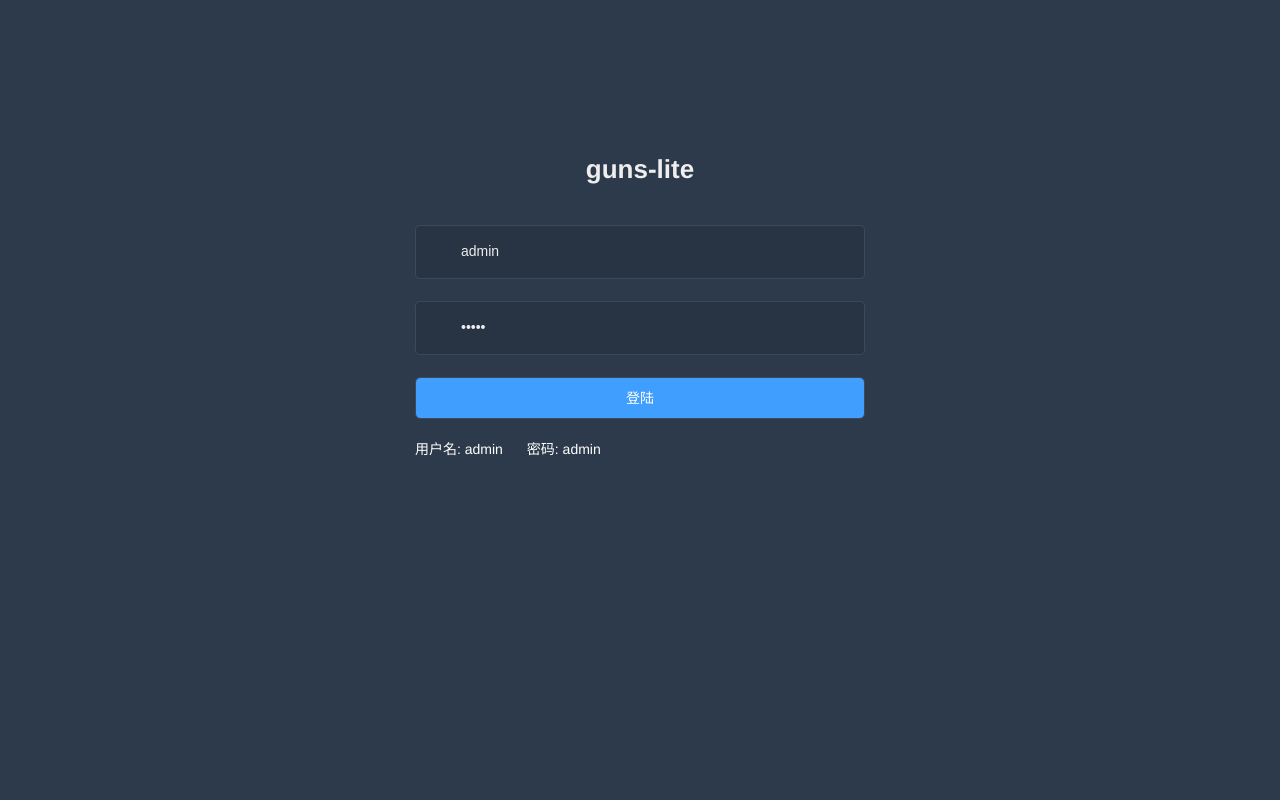
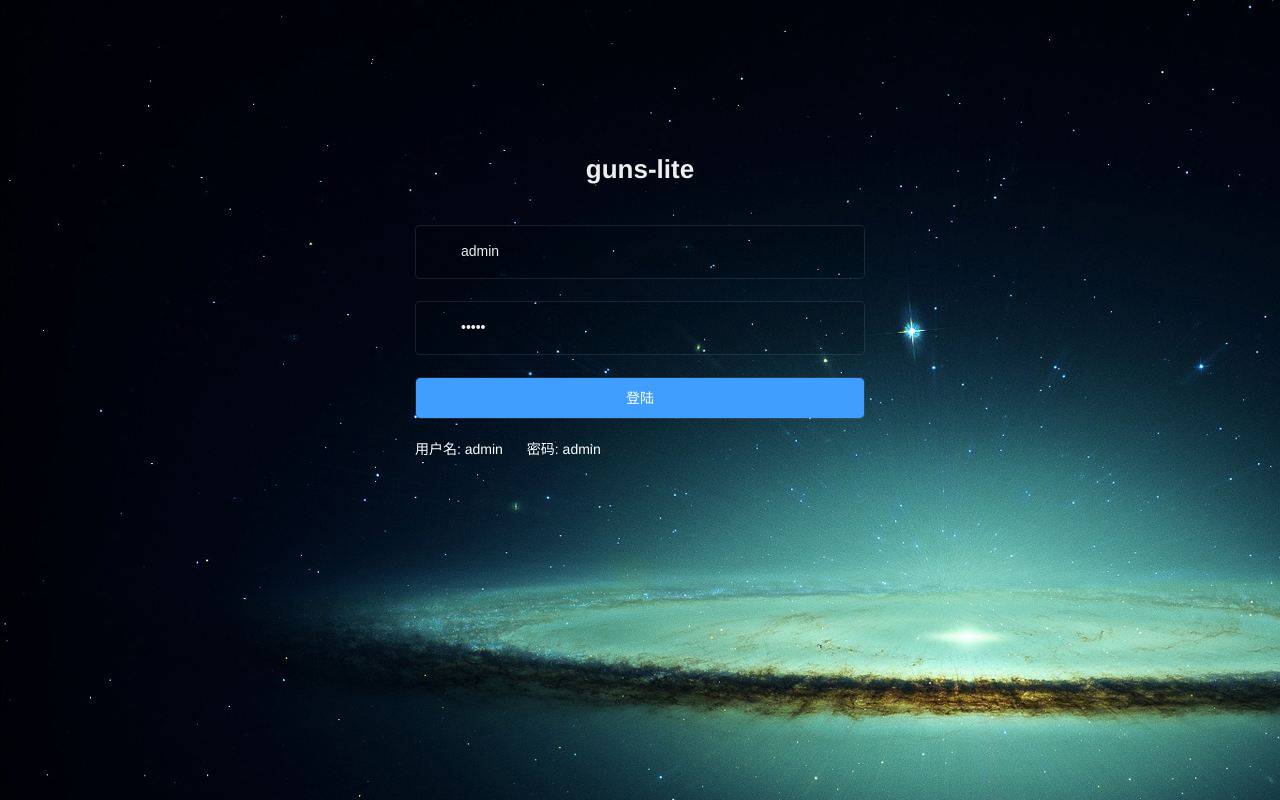
Before and after one commit to enilu/guns-lite, a Vue app in the folder guns-admin-vuejs/: page /#/login in a window 1280 px wide. Built offline with nearby package versions, Linux system fonts and the light colour scheme.

Commit message:
change admin-vuejs登录页样式

```diff
--- a/guns-admin-vuejs/src/views/login/login.scss
+++ b/guns-admin-vuejs/src/views/login/login.scss
@@ -37,7 +37,8 @@ $light_gray:#eee;
   position: fixed;
   height: 100%;
   width: 100%;
-  background-color: $bg;
+  background-image: url(/static/img/bg.jpg);
+  //background-color: $bg;
   .login-form {
     position: absolute;
     left: 0;
```
Also changed, not shown: guns-admin-vuejs/static/img/bg.jpg (added), 1 other file (tests, documents, lock files or other folders).
